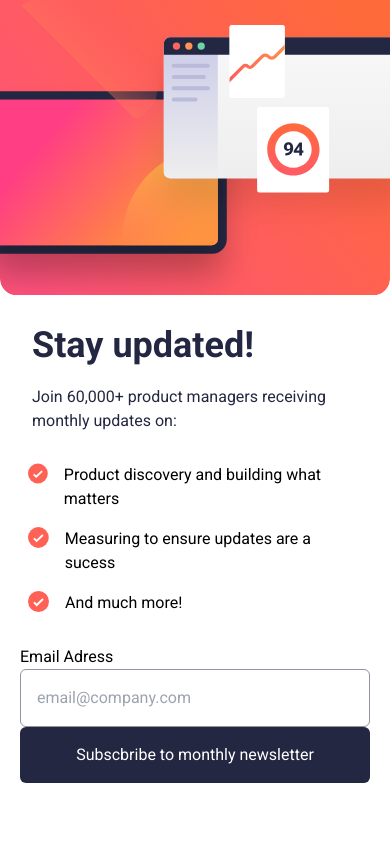
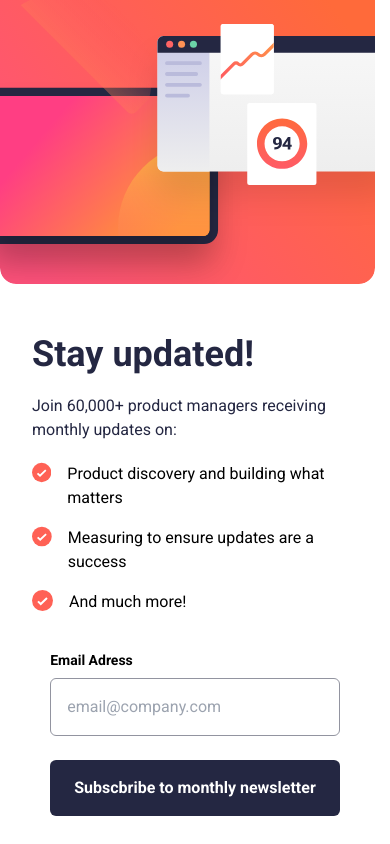
Before and after one commit to robs-am/newsletter, a React (Vite) app: page / in a window 390 px wide. Built offline with nearby package versions, Linux system fonts and the light colour scheme.

Commit message:
termina mobile

```diff
--- a/src/App.jsx
+++ b/src/App.jsx
@@ -1,33 +1,38 @@
 import "./App.css";
 
-import { ReactComponent as ImageMobile } from "./components/Image/ImageMobile.svg";
+/* import { ReactComponent as ImageMobile } from "./assets/images/ImageMobile.svg"; */
+import ImageMobile from "./components/Image/ImageMobile";
+import ImageDesktop from "./components/Image/ImageDesktop";
 import { ReactComponent as IconList } from "./assets/images/icon-list.svg";
 import Form from "./components/Form/Form";
-/* import Button from "./components/Button/Button"; */
 
 function App() {
   return (
     <>
-      <div className="newsletter flex flex-col gap-[30px]">
-        <div className="w-full">
-          <ImageMobile className="w-full h-auto object-cover" />
+      <div className="newsletter flex flex-col gap-[30px] lg:flex lg:flex-row-reverse">
+        <div className="w-full block md:block lg:hidden">
+          <ImageMobile />
         </div>
-        <section className="flex flex-col px-8 gap-5">
-          <h1 className="title font-bold text-4xl  text-darkGrey">
+        <div className="hidden lg:block">
+          <ImageDesktop />
+        </div>
+
+        <section className="flex flex-col px-8 gap-5 my-5 lg:flex lg:row-reverse">
+          <h1 className="title font-bold text-4xl text-darkGrey">
             Stay updated!
           </h1>
-          <p className="text-base font-normal  text-darkGrey">
+          <p className="text-base font-normal text-darkGrey">
             Join 60,000+ product managers receiving monthly updates on:
           </p>
-        </section>
-        <ul className="list flex flex-col px-7 gap-4">
+
+          <ul className="list flex flex-col  gap-4">
             <div className="icons flex items-start gap-4">
               <IconList />
               <li>Product discovery and building what matters</li>
             </div>
             <div className="icons flex items-start gap-4">
               <IconList />
-            <li>Measuring to ensure updates are a sucess</li>
+              <li>Measuring to ensure updates are a success</li>
             </div>
             <div className="icons flex items-start gap-4">
               <IconList />
@@ -35,6 +40,7 @@ function App() {
             </div>
           </ul>
           <Form />
+        </section>
       </div>
     </>
   );
--- a/src/components/Button/Button.jsx
+++ /dev/null
@@ -1,14 +0,0 @@
-const Button = () => {
-  return (
-    <div>
-      <button
-        className="text-white bg-darkGrey w-[350px] rounded-md py-4 px-6"
-        type="submit"
-      >
-        Subsbribe to monthly newsletter
-      </button>
-    </div>
-  );
-};
-
-export default Button;
--- a/src/components/Form/Form.jsx
+++ b/src/components/Form/Form.jsx
@@ -5,29 +5,42 @@ const Form = () => {
 
   function sendEmail(e) {
     e.preventDefault();
-    alert("test");
+    if (email === "") {
+      alert("Insira um e-mail válido");
+      return;
+    }
   }
   return (
     <>
-      <form className="form flex flex-col self-center" onSubmit={sendEmail}>
-        <label className="label self-start pl-10px" htmlFor="email">
+      <form
+        className="form flex flex-col self-center mt-4"
+        onSubmit={sendEmail}
+      >
+        <div className="input-wrapper flex flex-col  mx-auto my-auto">
+          <label
+            className="label  font-bold mb-2 text-sm"
+            htmlFor="email"
+            title="Valid email required"
+          >
             Email Adress
           </label>
           <input
-          className="email border-[1px] border-lightGrey rounded-md p-4"
+            className="email w-full  focus:outline-none invalid:text-red invalid:border-red invalid:bg-lightRed border-[1px] border-lightGrey rounded-md p-4 mb-6"
             type="text"
+            title="Valid email required"
+            pattern="^.+@[^\.].*\.[a-z]{2,}$"
             placeholder="email@company.com"
-          title="Please provide a valid email"
-          required
             value={email}
             onChange={(e) => setEmail(e.target.value)}
           ></input>
           <button
-          className="text-white bg-darkGrey w-[350px] rounded-md py-4 px-6"
+            required
+            className=" text-white bg-darkGrey  rounded-md py-4 px-6 font-bold"
             type="submit"
           >
             Subscbribe to monthly newsletter
           </button>
+        </div>
       </form>
     </>
   );
--- a/tailwind.config.js
+++ b/tailwind.config.js
@@ -8,6 +8,7 @@ export default {
       lightGrey: "hsl(231, 7%, 60%)",
       white: "hsl(0, 0%, 100%)",
       red: "hsl(4, 100%, 67%)",
+      lightRed: "#FFE8E6",
     },
     fontFamily: {
       sans: ["Roboto", "sans-serif"],
```
Lines whose indentation alone changed are shown as unchanged.
